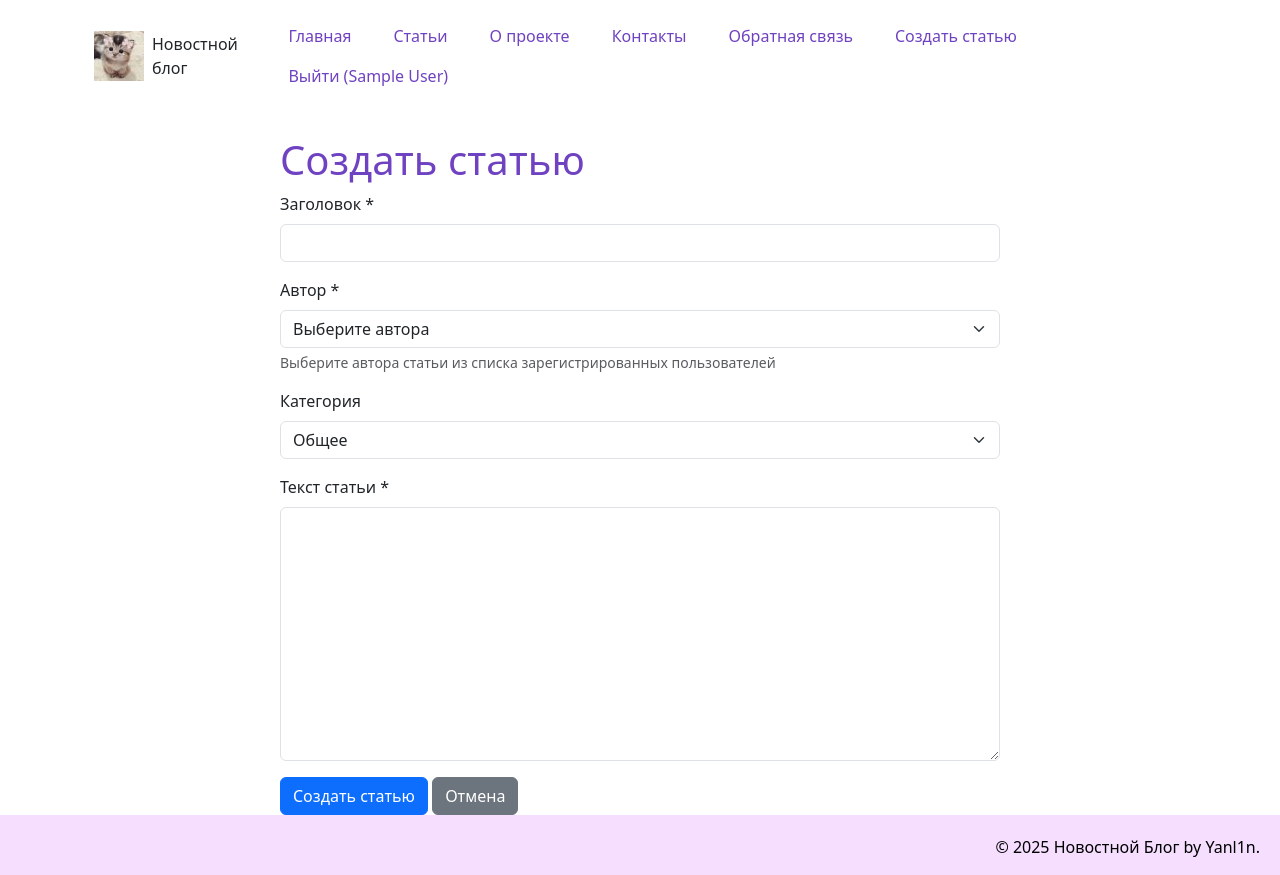
After one commit to Nira1y/WebLab_2, a Flask app: page /create_article in a window 1280 px wide. The commit adds this page. Run offline with Flask 3, Linux system fonts and the light colour scheme; the visitor is signed in with stand-in values (Sample User, id 1); data comes from the database, SQL or seed files in the repository; both versions use the stored data as it was after the commit.

Commit message:
add create_article

```diff
--- a/app.py
+++ b/app.py
@@ -1,10 +1,29 @@
-from flask import Flask, render_template, request, flash
+from flask import Flask, render_template, request, flash, redirect, url_for
+from flask_login import LoginManager, login_user, logout_user, login_required, current_user
 from datetime import datetime, date
 import re
+from models import data_base, User, Article, Comment
 
 
 app = Flask(__name__)
 app.secret_key = 'dev-key'
+app.config['SQLALCHEMY_DATABASE_URI'] = 'sqlite:///news_blog.db'
+app.config['SQLALCHEMY_TRACK_MODIFICATIONS'] = False
+
+data_base.init_app(app)
+
+login_manager = LoginManager()
+login_manager.init_app(app)
+login_manager.login_view = 'login'
+login_manager.login_message = 'Пожалуйста, войдите для доступа к этой странице.'
+
+@login_manager.user_loader
+def load_user(user_id):
+    return User.query.get(int(user_id))
+
+with app.app_context():
+    data_base.create_all()
+
 
 articles = [
     {'id': 1, 'title': 'Первая новость', 'date': date.today()},
@@ -69,5 +88,54 @@ def news_article(id):
     else:
         return "Статья не найдена", 404
 
+@app.route("/articles_list")
+def articles_list():
+    return render_template('articles_list.html')
+
+@app.route("/login")
+def login():
+    return render_template('login.html')
+
+@app.route("/create_article", methods=['GET', 'POST'])
+@login_required
+def create_article():
+    users = User.query.all()
+    if request.method == 'POST':
+        title = request.form.get('title')
+        text = request.form.get('text')
+        category = request.form.get('category')
+        author_id = request.form.get('author_id')
+
+        if title and text and author_id:
+            author = User.query.get(author_id)
+            article = Article(
+                title=title,
+                text=text,
+                category=category,
+                author_id=current_user.id,
+                author=author
+            )
+
+            data_base.session.add(article)
+            data_base.session.commit()
+            flash('Статья создана!')
+            return redirect(url_for('articles_list'))
+        else:
+            flash('Заполните обязательные поля', 'error')
+
+    return render_template('create_article.html')
+
+@app.route("/edit_article")
+def edit_article():
+    return render_template('edit_article.html')
+
+@app.route("/logout")
+def logout():
+    return render_template('logout.html')
+
+@app.route("/articles_list")
+def register():
+    return render_template('register.html')
+
 if __name__ == '__main__':
     app.run(debug=True)
--- a/templates/base.html
+++ b/templates/base.html
@@ -18,9 +18,17 @@
             </a>
             <ul class="nav nav-pills">
                 <li class="nav-item"><a href="{{ url_for('index')}}" class="nav-link" aria-current="page">Главная</a></li>
+                <li class="nav-item"><a href="{{ url_for('articles_list')}}" class="nav-link">Статьи</a></li>
                 <li class="nav-item"><a href="{{ url_for('about')}}" class="nav-link">О проекте</a></li>
                 <li class="nav-item"><a href="{{ url_for('contact')}}" class="nav-link">Контакты</a></li>
                 <li class="nav-item"><a href="{{ url_for('feedback')}}" class="nav-link">Обратная связь</a></li>
+                {% if current_user.is_authenticated %}
+                    <li class="nav-item"><a href="{{ url_for('create_article')}}" class="nav-link">Создать статью</a></li>
+                    <li class="nav-item"><a href="{{ url_for('logout')}}" class="nav-link">Выйти ({{ current_user.name }})</a></li>
+                {% else %}
+                    <li class="nav-item"><a href="{{ url_for('login')}}" class="nav-link">Войти</a></li>
+                    <li class="nav-item"><a href="{{ url_for('register')}}" class="nav-link">Регистрация</a></li>
+                {% endif %}
             </ul>
             </header>
         </div>
--- /dev/null
+++ b/templates/create_article.html
@@ -0,0 +1,52 @@
+{% extends 'base.html' %}
+
+{% block title %}
+Создание статьи
+{% endblock %}
+
+{% block content %}
+<div class="row justify-content-center">
+    <div class="col-md-8">
+        <h1>Создать статью</h1>
+
+        <form method="POST">
+            <div class="mb-3">
+                <label for="title" class="form-label">Заголовок *</label>
+                <input type="text" class="form-control" id="title" name="title" required>
+            </div>
+
+            <div class="mb-3">
+                <label for="author_id" class="form-label">Автор *</label>
+                <select class="form-select" id="author_id" name="author_id" required>
+                    <option value="">Выберите автора</option>
+                    {% for user in users %}
+                    <option value="{{ user.id }}">{{ user.name }} ({{ user.email }})</option>
+                    {% endfor %}
+                </select>
+                <div class="form-text">Выберите автора статьи из списка зарегистрированных пользователей</div>
+            </div>
+
+            <div class="mb-3">
+                <label for="category" class="form-label">Категория</label>
+                <select class="form-select" id="category" name="category">
+                    <option value="general">Общее</option>
+                    <option value="technology">Технологии</option>
+                    <option value="science">Наука</option>
+                    <option value="culture">Культура</option>
+                    <option value="sports">Спорт</option>
+                    <option value="politics">Политика</option>
+                    <option value="economics">Экономика</option>
+                </select>
+            </div>
+
+            <div class="mb-3">
+                <label for="text" class="form-label">Текст статьи *</label>
+                <textarea class="form-control" id="text" name="text" rows="10" required></textarea>
+            </div>
+
+            <button type="submit" class="btn btn-primary">Создать статью</button>
+            <a href="{{ url_for('articles_list') }}" class="btn btn-secondary">Отмена</a>
+        </form>
+    </div>
+</div>
+{% endblock %}
```
Also changed, not shown: models.py (+10 -4 lines), instance/news_blog.db (added), templates/articles_list.html (added), templates/edit_article.html (added), templates/login.html (added), templates/logout.html (added), templates/register.html (added), 1 other file.
